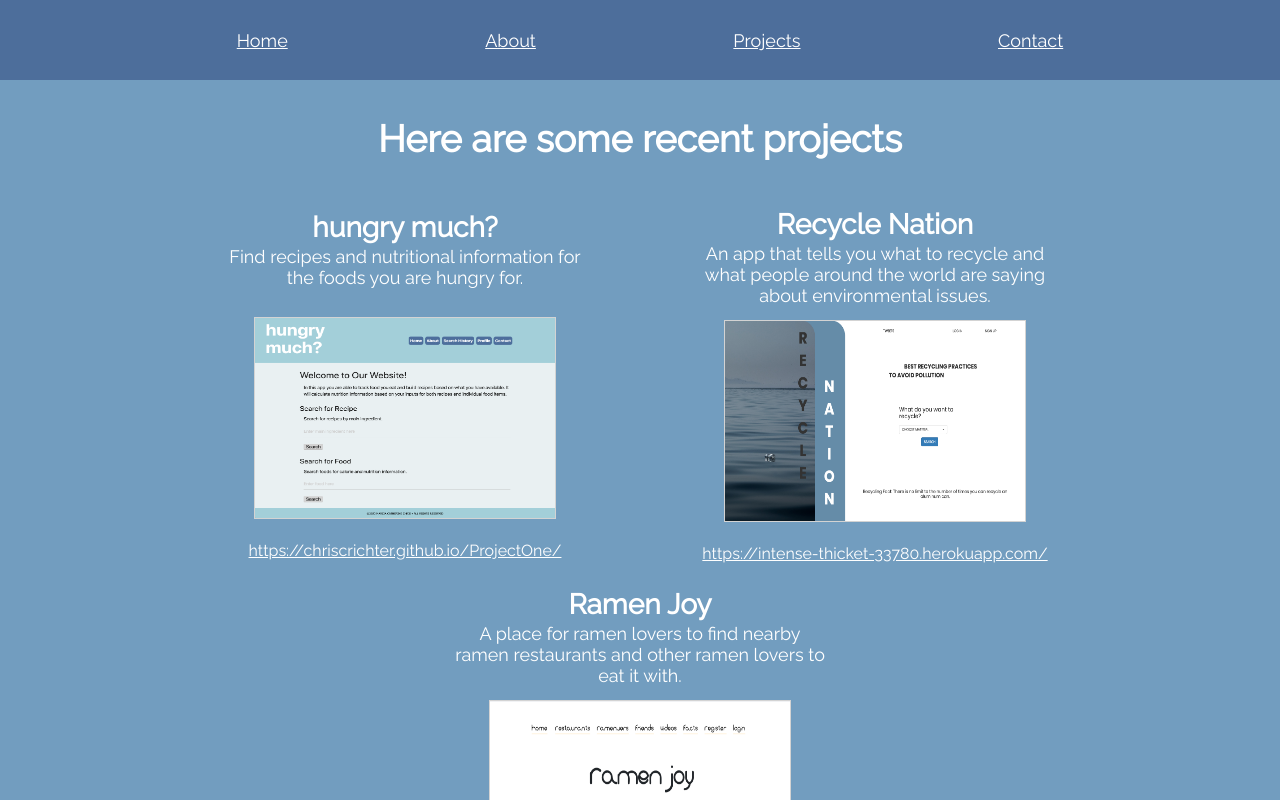
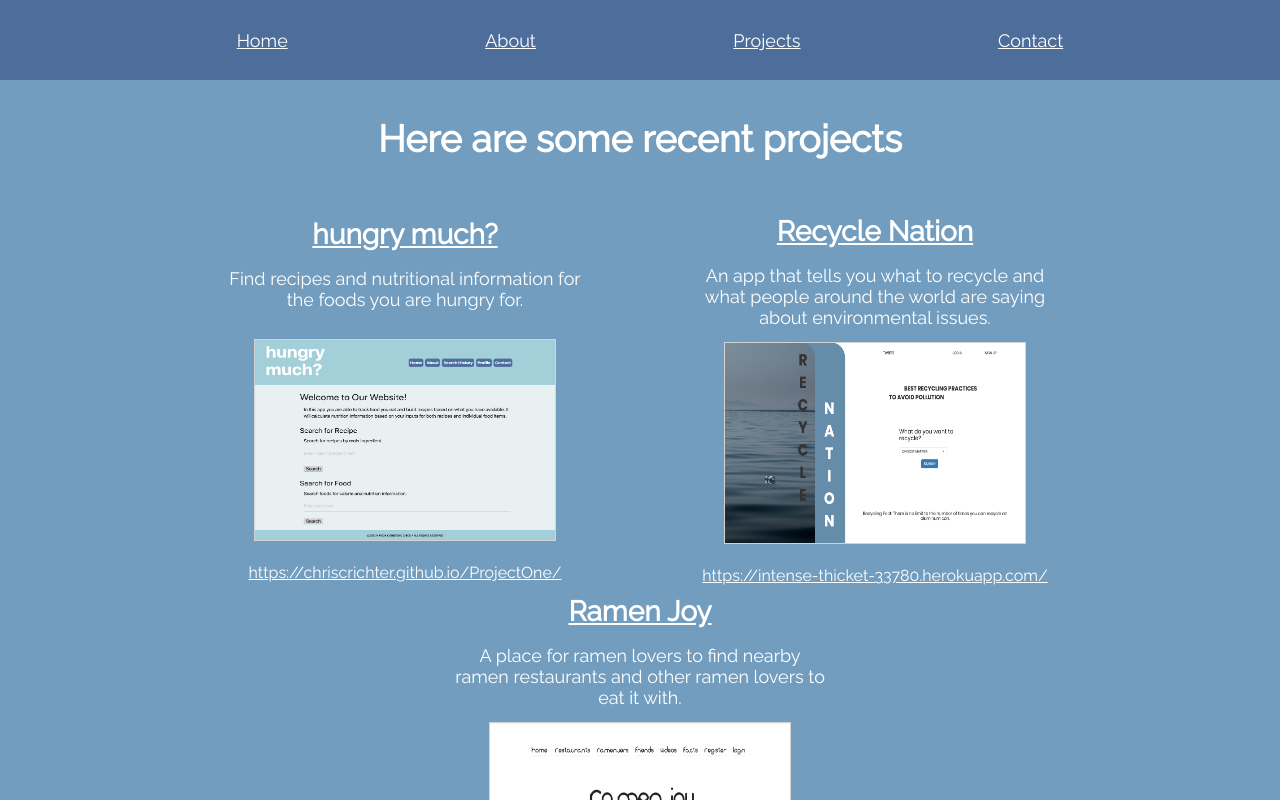
Before and after one commit to chriscrichter/React-Portfolio, a React (Create React App) app: page /#/projects in a window 1280 px wide. Shown: the top 800 px of the page. Built offline with nearby package versions, Linux system fonts and the light colour scheme.

Commit message:
Updated css files.

```diff
--- a/src/components/Example.js
+++ b/src/components/Example.js
@@ -5,13 +5,17 @@ const Example = props => {
   return (
     <div className="example">
       <div className="title">
+      <a href={props.url} target="_blank">
         <h3>{props.title}</h3>
+         </a>
       </div>
       <div className = "info">
         <p>{props.text}</p>
       </div>
       <div className="image">
+      <a href={props.url} target="_blank">
         <img src={props.image} alt="" height="200px" width="300px" />
+        </a>
       </div>
       <div className="gitLink">
         <a href={props.url} target="_blank">{props.url}</a>
--- a/src/style/Example.css
+++ b/src/style/Example.css
@@ -12,13 +12,14 @@
   height: 16%;
   width: fit-content;
   font-size: x-large;
-  margin-top: -35px;
+  margin-top: -5px;
   text-align: center;
 }
 
 .info {
   height: 30%;
   font-size: large;
+  margin-top: 15px;
   text-align: center;
 }
 
--- a/src/style/Projects.css
+++ b/src/style/Projects.css
@@ -1,6 +1,6 @@
 .projects {
   display: flex;
-  height: 100%;
+  height: 120%;
   width: 100%;
   justify-content: space-around;
   align-items: center;
@@ -8,6 +8,7 @@
   color: white;
   font-size: xx-large;
   flex-direction: column;
+  margin-bottom: 0;
 }
 
 .examples {
```
